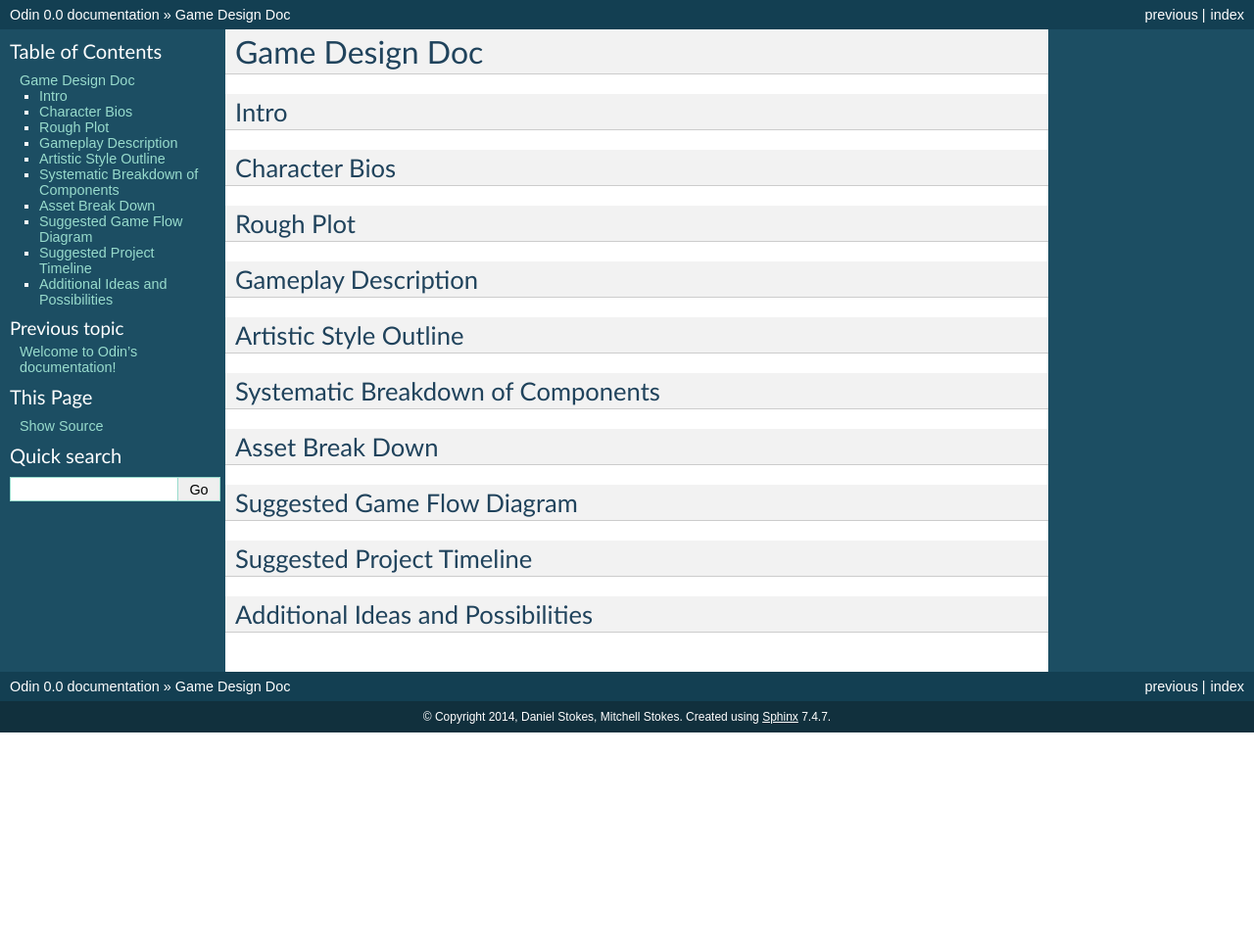
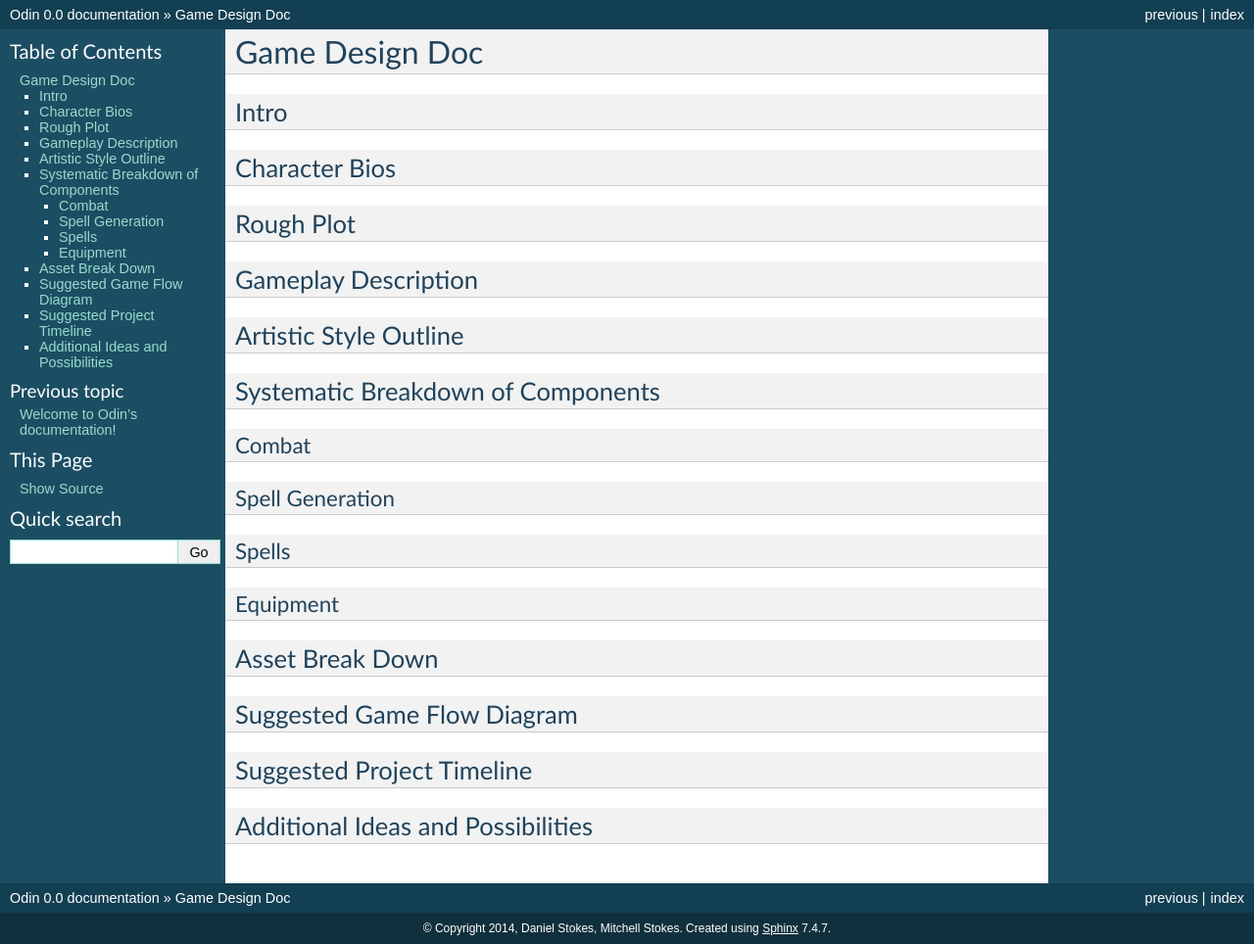
Before and after one commit to Moguri/odin, a Sphinx documentation site: the page built from docs/gdd.rst, in a window 1280 px wide. Shown: the whole page at 98% size. Built offline with Sphinx 7.4.7, drawn with Linux system fonts in a browser that asks for light colours; before the commit the page ends 900 px from its top, so only the background shows below that.

Commit message:
GDD: Stubbing out "Systematic Breakdown of Components"

```diff
--- a/docs/gdd.rst
+++ b/docs/gdd.rst
@@ -20,6 +20,19 @@ Artistic Style Outline
 Systematic Breakdown of Components
 ==================================
 
+Combat
+------
+
+
+Spell Generation
+----------------
+
+Spells
+------
+
+Equipment
+---------
+
 Asset Break Down
 ================
 
```
